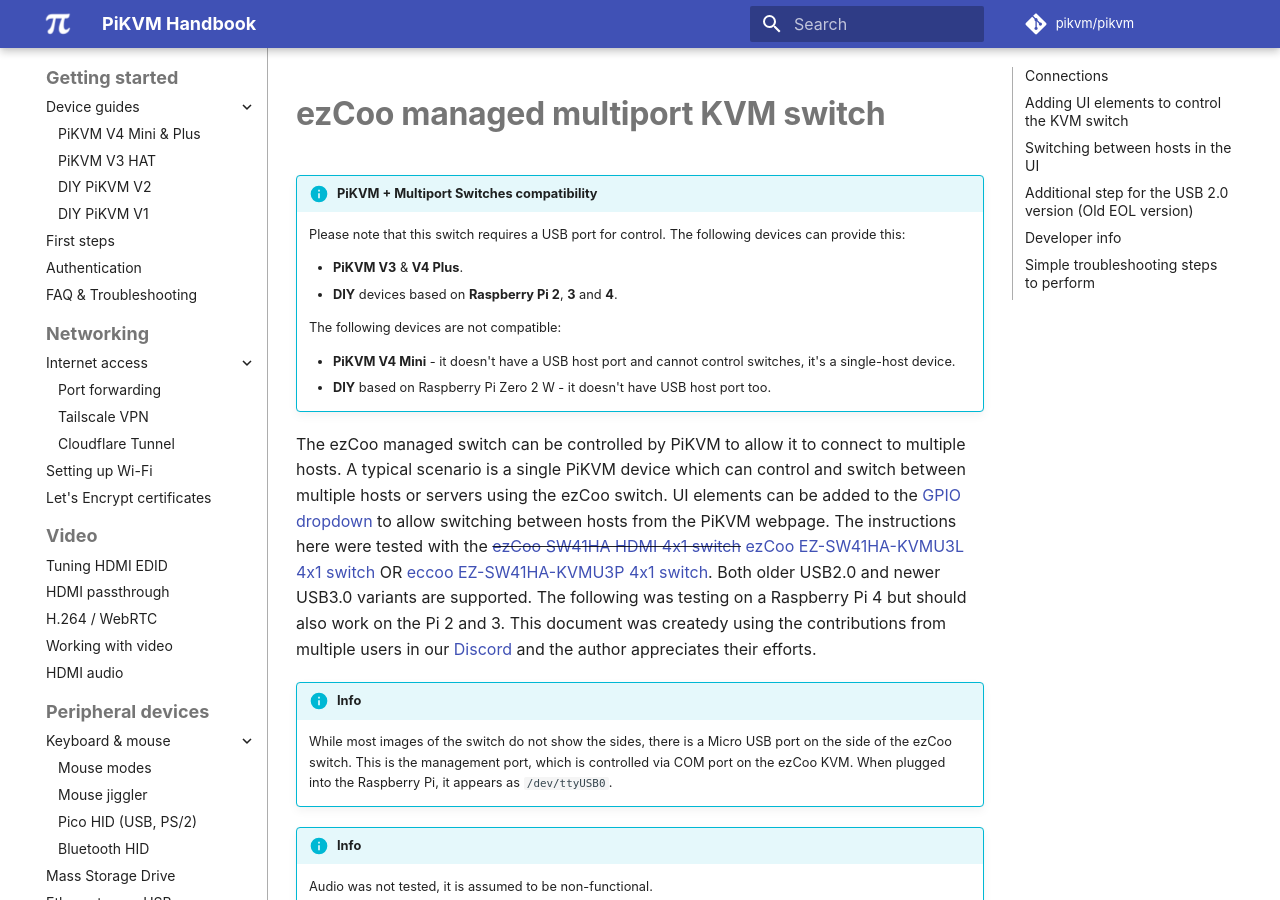
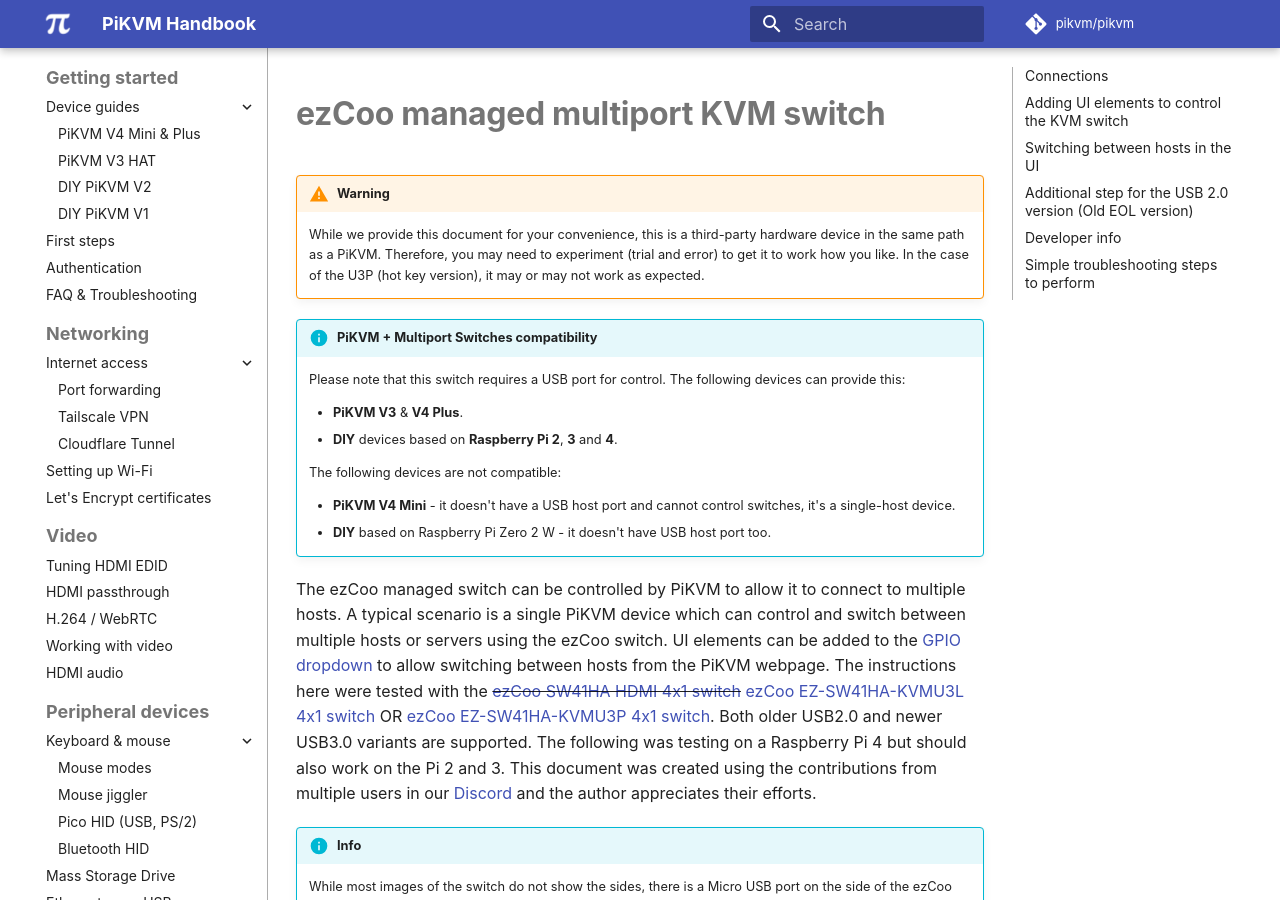
Before and after one commit to pikvm/pikvm, an MkDocs documentation site: the page built from docs/ezcoo.md, in a window 1280 px wide and 900 px high. Built offline with MkDocs 1.6.1 and Material for MkDocs 9.7.7, drawn with Linux system fonts in a browser that asks for light colours; some web fonts are replaced; comment, search, counter and statistics services are not loaded.

Commit message:
Update ezcoo.md (#1351)
* Update ezcoo.md

Added verbiage for clarification

* Update ezcoo.md

```diff
--- a/docs/ezcoo.md
+++ b/docs/ezcoo.md
@@ -1,8 +1,11 @@
 # ezCoo managed multiport KVM switch
+
+!!! warning
+    While we provide this document for your convenience, this is a third-party hardware device in the same path as a PiKVM. Therefore, you may need to experiment (trial and error) to get it to work how you like. In the case of the U3P (hot key version), it may or may not work as expected.
 
 {!_multiport_usb.md!}
 
-The ezCoo managed switch can be controlled by PiKVM to allow it to connect to multiple hosts. A typical scenario is a single PiKVM device which can control and switch between multiple hosts or servers using the ezCoo switch. UI elements can be added to the [GPIO dropdown](gpio.md) to allow switching between hosts from the PiKVM webpage. The instructions here were tested with the ~~[ezCoo SW41HA HDMI 4x1 switch](https://www.easycoolav.com/products/hdmi20-switch-4x1-with-usb20-kvm-4-port-usbsupport-4k60hz-444-and-hdr-audio-breakout)~~ [ezCoo EZ-SW41HA-KVMU3L 4x1 switch](https://www.easycoolav.com/products/hdmi20-switch-4x1-with-usb30-kvm-3-port-usbsupport-4k60hz-444-and-hdr-audio-breakout-36) OR [eccoo EZ-SW41HA-KVMU3P 4x1 switch](https://www.amazon.com/gp/product/B09ZKZK7ZB). Both older USB2.0 and newer USB3.0 variants are supported. The following was testing on a Raspberry Pi 4 but should also work on the Pi 2 and 3. This document was createdy using the contributions from multiple users in our [Discord](https://discord.gg/bpmXfz5) and the author appreciates their efforts.
+The ezCoo managed switch can be controlled by PiKVM to allow it to connect to multiple hosts. A typical scenario is a single PiKVM device which can control and switch between multiple hosts or servers using the ezCoo switch. UI elements can be added to the [GPIO dropdown](gpio.md) to allow switching between hosts from the PiKVM webpage. The instructions here were tested with the ~~[ezCoo SW41HA HDMI 4x1 switch](https://www.easycoolav.com/products/hdmi20-switch-4x1-with-usb20-kvm-4-port-usbsupport-4k60hz-444-and-hdr-audio-breakout)~~ [ezCoo EZ-SW41HA-KVMU3L 4x1 switch](https://www.easycoolav.com/products/hdmi20-switch-4x1-with-usb30-kvm-3-port-usbsupport-4k60hz-444-and-hdr-audio-breakout-36) OR [ezCoo EZ-SW41HA-KVMU3P 4x1 switch](https://www.amazon.com/gp/product/B09ZKZK7ZB). Both older USB2.0 and newer USB3.0 variants are supported. The following was testing on a Raspberry Pi 4 but should also work on the Pi 2 and 3. This document was created using the contributions from multiple users in our [Discord](https://discord.gg/bpmXfz5) and the author appreciates their efforts.
 
 !!! info
     While most images of the switch do not show the sides, there is a Micro USB port on the side of the ezCoo switch. This is the management port, which is controlled via COM port on the ezCoo KVM. When plugged into the Raspberry Pi, it appears as `/dev/ttyUSB0`.
```
